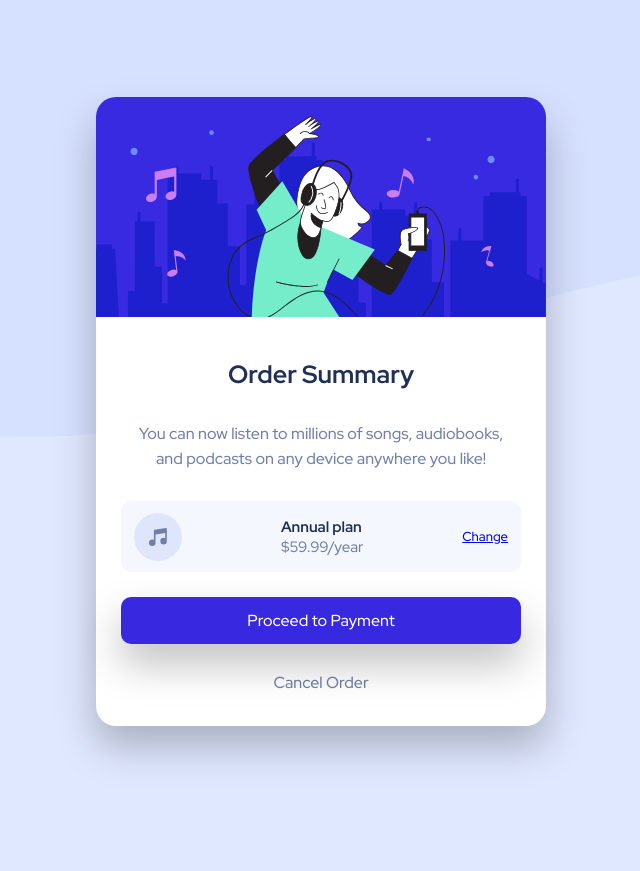
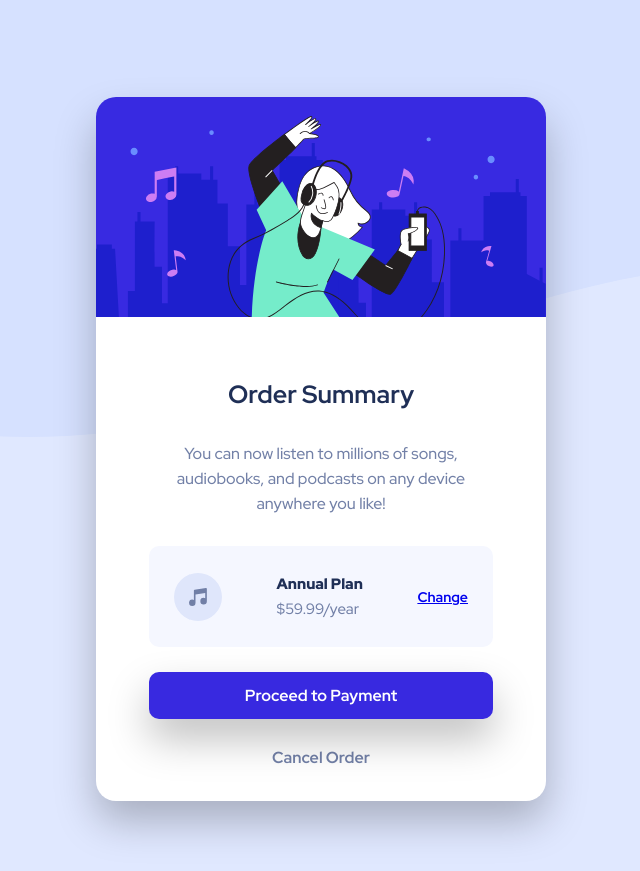
Before and after one commit to aljayy/musicsub, a React (Create React App) app: page / in a window 1280 px wide. Shown: the whole page, without its empty margins (319-959 px from the left). Before the commit the page ends 800 px from the top, so only its background shows below. Built offline with nearby package versions, Linux system fonts and the light colour scheme.

Commit message:
Adjusting media queries

```diff
--- a/src/components/info-container.js
+++ b/src/components/info-container.js
@@ -16,7 +16,7 @@ function Info() {
           <img src={music} alt="Music Image" />
         </div>
         <div>
-          <h4>Annual plan</h4>
+          <h4>Annual Plan</h4>
           <p>$59.99/year</p>
         </div>
         <a href="#">Change</a>
--- a/src/components/info-container.module.css
+++ b/src/components/info-container.module.css
@@ -36,6 +36,7 @@
 }
 .sub-info h4 {
   font-size: 1.5rem;
+  font-weight: 900;
   color: hsl(223, 47%, 23%);
 }
 
@@ -46,6 +47,7 @@
 
 .sub-info a {
   font-size: 1.3rem;
+  font-weight: 700;
 }
 
 .sub-info a:active {
@@ -72,6 +74,7 @@
   background-color: hsl(245, 75%, 52%);
   box-shadow: 0px 2rem 4rem rgba(0, 0, 0, 0.25);
   color: #fff;
+  font-weight: 700;
   z-index: 10;
 }
 
@@ -86,6 +89,7 @@
 .cancel-btn {
   background-color: #fff;
   color: hsl(224, 23%, 55%);
+  font-weight: 700;
   margin-top: 1.5rem;
 }
 
@@ -97,7 +101,7 @@
   color: black;
 }
 
-@media (min-width: 1440px) {
+@media (min-width: 768px) {
   .sub {
     margin-top: 5.5rem;
   }
@@ -111,4 +115,16 @@
     margin-right: 2.8rem;
     margin-left: 2.8rem;
   }
+
+  .sub-info {
+    padding: 2.5rem;
+  }
+
+  .sub-info :nth-child(2) p {
+    padding-top: 0.5rem;
+  }
+
+  .sub-info :nth-child(3) {
+    font-size: 1.4rem;
+  }
 }
```
